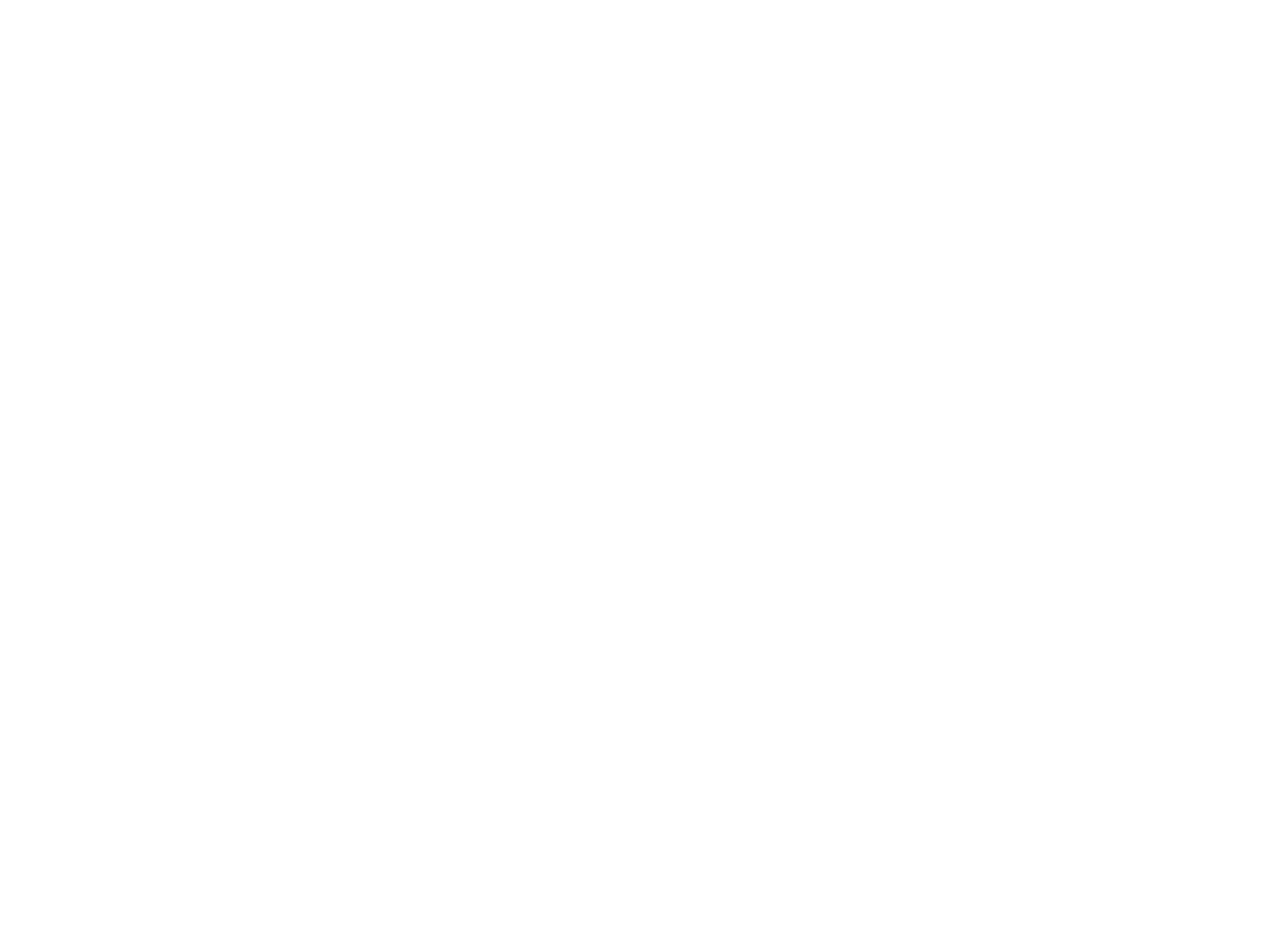
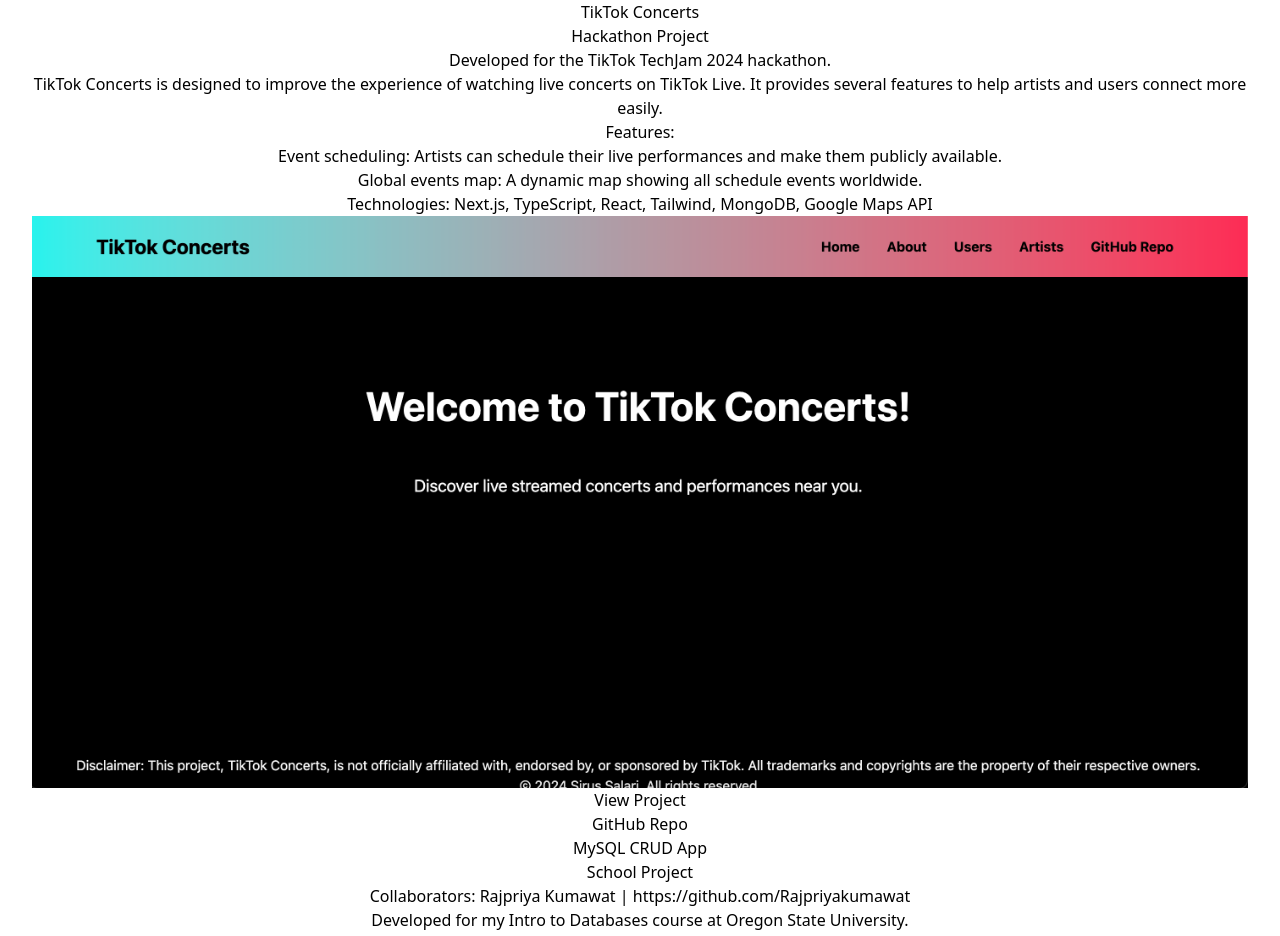
Before and after one commit to sirus-the-beaver/sirussalari, a React (Vite) app in the folder client/: page /projects in a window 1280 px wide. Shown: the part 128-1064 px from the top of the page. Before the commit the page ends 800 px from the top, so only its background shows below. Built offline with nearby package versions, Linux system fonts and the light colour scheme.

Commit message:
Setup /projects and create helper function for importing images

```diff
--- /dev/null
+++ b/client/src/components/ProjectCard.jsx
@@ -0,0 +1,43 @@
+import React from 'react';
+import { importAllImages } from '../utils/importImages';
+
+const ProjectCard = ({ project }) => {
+    const allImages = importAllImages();
+    const images = [];
+    project.images.forEach(image => {
+        images.push(allImages[image]);
+    });
+
+    return (
+        <div className='project-card'>
+            <h3>{project.title}</h3>
+            <p>{project.tag}</p>
+            <ul>
+                {project.collaborators.map((collaborator, index) => {
+                    return <li key={index}>Collaborators: {collaborator.name} | {collaborator.github}</li>
+
+                })}
+            </ul>
+            <p>{project.context}</p>
+            <p>{project.description}</p>
+            <p>Features:</p>
+            <ul>
+                {project.features?.map((feature, index) => {
+                    return <li key={index}>{feature}</li>
+                })}
+            </ul>
+            <p>Technologies: {project.technologies.join(', ')}</p>
+            <ul>
+                {images.map((image, index) => {
+                    return <li key={index}><img src={image} alt={project.title} /></li>
+                })}
+            </ul>
+            <ul>
+                <li><a href={project.liveDemoURL} target='_blank' rel='noreferrer'>View Project</a></li>
+                <li><a href={project.repoURL} target='_blank' rel='noreferrer'>GitHub Repo</a></li>
+            </ul>
+        </div>
+    )
+}
+
+export default ProjectCard;
--- a/client/src/data/projects.json
+++ b/client/src/data/projects.json
@@ -19,7 +19,7 @@
             "Google Maps API"
         ],
         "images": [
-            "/assets/images/tiktok-concerts.png"
+            "tiktok_concerts.png"
         ],
         "repoURL": "https://github.com/sirus-the-beaver/tiktok-concerts",
         "liveDemoURL": "https://tiktok-concerts.vercel.app"
@@ -44,7 +44,7 @@
             "MySQL"
         ],
         "images": [
-            "/assets/images/my_sql_crud_app.png"
+            "my_sql_crud_app.png"
         ],
         "repoURL": "https://github.com/sirus-the-beaver/CRUD-portfolio-project",
         "liveDemoURL": "https://crud-portfolio-project-a982118c0506.herokuapp.com/"
@@ -60,8 +60,8 @@
             "Python"
         ],
         "images": [
-            "/assets/images/quadratic_probing_hashmap.png",
-            "/assets/images/separate_chaining_hashmap.png"
+            "quadratic_probing_hashmap.png",
+            "separate_chaining_hashmap.png"
         ],
         "repoURL": "https://github.com/sirus-the-beaver/HashMap",
         "liveDemoURL": ""
@@ -82,7 +82,7 @@
             "React"
         ],
         "images": [
-            "/assets/images/web_dev_portfolio.png"
+            "web_dev_portfolio.png"
         ],
         "repoURL": "https://github.com/sirus-the-beaver/web-dev-portfolio",
         "liveDemoURL": "https://peaceful-garden-50865-38f139461e0d.herokuapp.com/"
@@ -102,7 +102,7 @@
             "CSS"
         ],
         "images": [
-            "/assets/images/playlist_generator.png"
+            "playlist_generator.png"
         ],
         "repoURL": "https://github.com/sirus-the-beaver/playlist-generator",
         "liveDemoURL": "https://playlist-generator-app-0978b3df1fbd.herokuapp.com/"
@@ -118,11 +118,11 @@
             "x86 Assembly"
         ],
         "images": [
-            "/assets/images/get_string_macro.png",
-            "/assets/images/display_string_macro.png",
-            "/assets/images/main_proc.png",
-            "/assets/images/read_val_proc.png",
-            "/assets/images/write_val_proc.png"
+            "get_string_macro.png",
+            "display_string_macro.png",
+            "main_proc.png",
+            "read_val_proc.png",
+            "write_val_proc.png"
         ],
         "repoURL": "https://github.com/sirus-the-beaver/x86assembly-io-procs",
         "liveDemoURL": ""
--- a/client/src/pages/Projects.jsx
+++ b/client/src/pages/Projects.jsx
@@ -1,9 +1,30 @@
-import React from 'react';
+import React, { useState, useEffect } from 'react';
+import ProjectCard from '../components/ProjectCard';
 
 export default function Projects() {
+    const [projects, setProjects] = useState([]);
+
+    useEffect(() => {
+        const fetchData = async () => {
+            try {
+                const projectsResponse = await import('../data/projects.json');
+                setProjects(projectsResponse.default);
+            } catch (error) {
+                console.error(error);
+            }
+        }
+
+        fetchData();
+    },[]);
+
     return (
         <div className='projects-page'>
             <p>Check out some of my projects!</p>
+            <div className='projects-grid'>
+                {projects.map((project) => {
+                    return <ProjectCard key={project.id} project={project} />
+                })}
+            </div>
         </div>
     )
 }
--- /dev/null
+++ b/client/src/utils/importImages.js
@@ -0,0 +1,9 @@
+export const importAllImages = (requireContext) => {
+    const images = import.meta.glob('../assets/images/*.png', { eager: true});
+    const formattedImages = {};
+    for (const path in images) {
+        const key = path.replace('../assets/images/', '');
+        formattedImages[key] = images[path].default;
+    }
+    return formattedImages;
+}
```
Also changed, not shown: client/src/components/ProjectCard.js (deleted).
